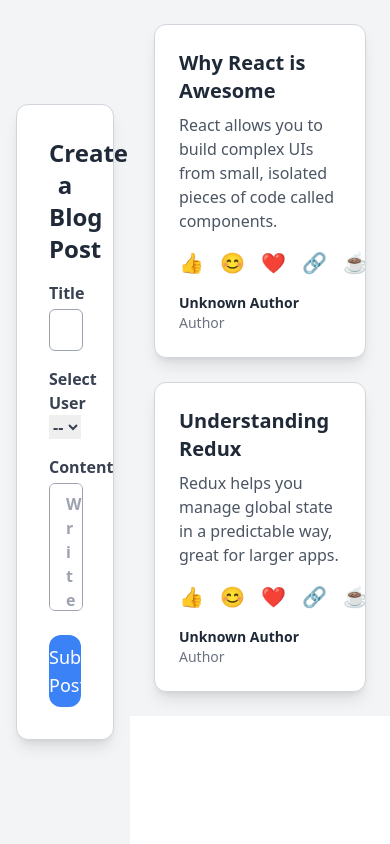
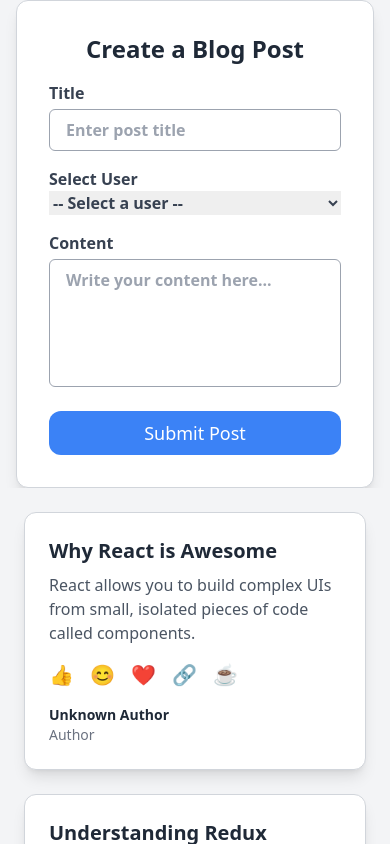
Before and after one commit to Rahul122703/Redux-blog, a React (Create React App) app: page / in a window 390 px wide. Built offline with nearby package versions, Linux system fonts and the light colour scheme.

Commit message:
makeing the small blog app reponsive

```diff
--- a/src/App.js
+++ b/src/App.js
@@ -4,7 +4,7 @@
 import PostForm from "./features/posts/PostForm";
 const App = () => {
   return (
-    <div className=" border border-none h-[100vh] max-w-[1500px] m-auto flex flex-row justify-between">
+    <div className=" border border-none h-[100vh] max-w-[1500px] m-auto flex flex-col lg:flex-row justify-between">
       <PostForm />
       <div className=" border border-none overflow-auto w-full">
         <PostsList />
--- a/src/features/posts/PostForm.js
+++ b/src/features/posts/PostForm.js
@@ -34,7 +34,7 @@
   };
 
   return (
-    <div className=" bg-gray-100 flex items-center justify-center px-4 w-1/3">
+    <div className=" bg-gray-100 flex items-center justify-center px-4 lg:w-[40%] w-full">
       <form
         onSubmit={handleSubmit}
         className="bg-white shadow-lg rounded-xl p-8  w-full border border-gray-300 flex flex-col gap-4">
--- a/src/features/posts/PostsList.js
+++ b/src/features/posts/PostsList.js
@@ -9,7 +9,7 @@
     <BlogCard {...post} key={index} />
   ));
   return (
-    <div className="bg-gray-100 p-6 flex flex-row gap-6 items-center w-full flex-wrap">
+    <div className="bg-gray-100 p-6 flex flex-row gap-6 items-center w-full flex-wrap justify-center">
       {allPosts}
     </div>
   );
```
